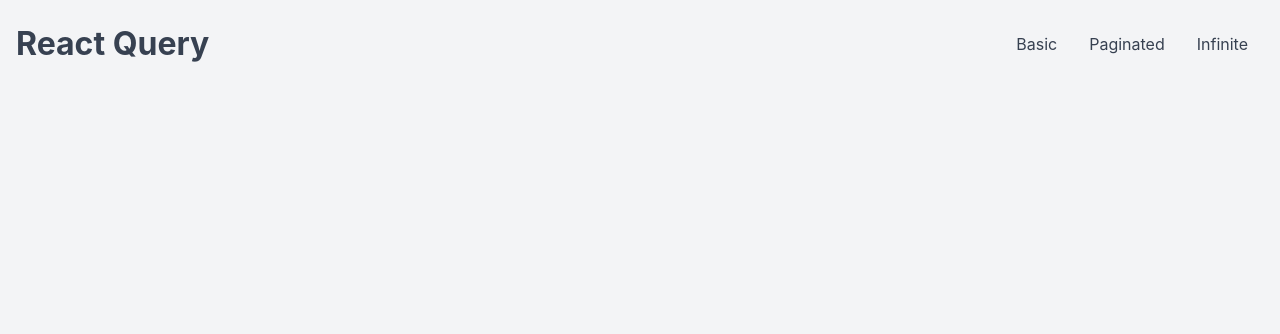
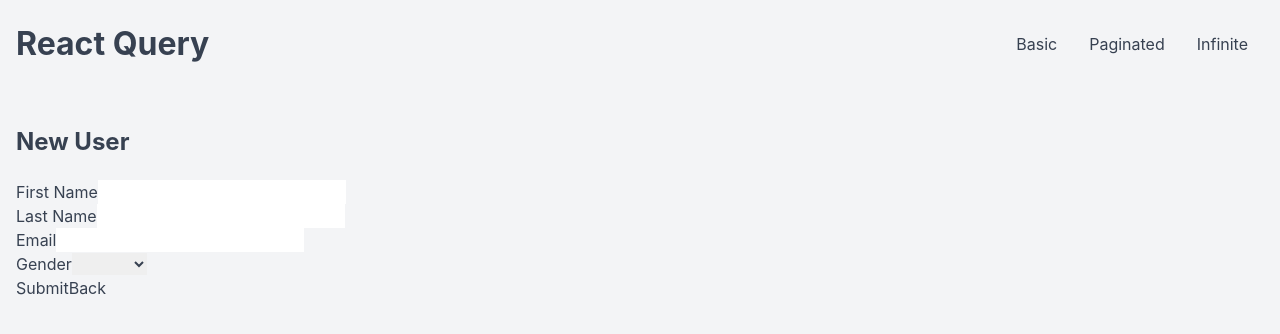
Before and after one commit to viet34tqc/react-query-demo, a React (Create React App) app: page /user/create in a window 1280 px wide. Shown: the top 334 px of the page. Built offline with nearby package versions, Linux system fonts and the light colour scheme.

Commit message:
React hook form and validation

```diff
--- a/package.json
+++ b/package.json
@@ -4,6 +4,7 @@
   "private": true,
   "dependencies": {
     "@craco/craco": "^6.2.0",
+    "@hookform/resolvers": "^2.6.1",
     "@testing-library/jest-dom": "^5.11.4",
     "@testing-library/react": "^11.1.0",
     "@testing-library/user-event": "^12.1.10",
@@ -20,7 +21,8 @@
     "react-router-dom": "^5.2.0",
     "react-scripts": "4.0.3",
     "typescript": "^4.1.2",
-    "web-vitals": "^1.0.1"
+    "web-vitals": "^1.0.1",
+    "yup": "^0.32.9"
   },
   "scripts": {
     "start": "craco start",
--- a/src/App.tsx
+++ b/src/App.tsx
@@ -2,6 +2,7 @@
 import { Route, Switch } from 'react-router-dom';
 import Header from './components/Header/Header';
 import BasicQuery from './pages/BasicQuery';
+import CreateUser from './pages/CreateUser';
 import InfiniteQuery from './pages/InfiniteQuery';
 import PaginatedQuery from './pages/PaginatedQuery';
 
@@ -19,8 +20,11 @@
 						<Route path="/paginated">
 							<PaginatedQuery />
 						</Route>
-						<Route path="/" exact>
+						<Route path="/infinite">
 							<InfiniteQuery />
+						</Route>
+						<Route path="/user/create">
+							<CreateUser />
 						</Route>
 					</Switch>
 				</QueryClientProvider>
--- /dev/null
+++ b/src/components/UserForm/UserForm.tsx
@@ -0,0 +1,82 @@
+import { yupResolver } from '@hookform/resolvers/yup';
+import { SubmitHandler, useForm } from 'react-hook-form';
+import { useHistory } from 'react-router-dom';
+import * as yup from 'yup';
+
+enum GenderEnum {
+	female = 'female',
+	male = 'male',
+}
+
+interface FormData {
+	first_name: string;
+	last_name: string;
+	email: string;
+	gender: GenderEnum;
+}
+
+const schema = yup.object().shape({
+	first_name: yup.string().required(),
+	last_name: yup.string().required(),
+	email: yup.string().required().email(),
+	gender: yup.string().required().oneOf(Object.values(GenderEnum)),
+});
+
+const UserForm = () => {
+	const history = useHistory();
+	const {
+		register,
+		formState: { errors },
+		handleSubmit,
+	} = useForm<FormData>({
+		resolver: yupResolver(schema),
+	});
+
+	const onSubmit: SubmitHandler<FormData> = (data) => console.log(data);
+	return (
+		<form onSubmit={handleSubmit(onSubmit)}>
+			<div className="form-control">
+				<label htmlFor="first_name">First Name</label>
+				<input type="text" id="first_name" {...register('first_name')} />
+				{errors?.first_name && (
+					<div className="errors">First Name is required</div>
+				)}
+			</div>
+			<div className="form-control">
+				<label htmlFor="last_name">Last Name</label>
+				<input type="text" id="last_name" {...register('last_name')} />
+				{errors?.last_name && (
+					<div className="errors">Last Name is required</div>
+				)}
+			</div>
+			<div className="form-control">
+				<label htmlFor="email">Email</label>
+				<input type="email" id="email" {...register('email')} />
+				{errors.email && errors.email.type === 'required' && (
+					<div className="errors">Email is required</div>
+				)}
+				{errors.email && errors.email.type === 'pattern' && (
+					<div className="errors">Provide a valid email address</div>
+				)}
+			</div>
+			<div className="form-control">
+				<label htmlFor="gender">Gender</label>
+				<select id="gender" {...register('gender')}>
+					<option value=""></option>
+					<option value="Male">Male</option>
+					<option value="Female">Female</option>
+				</select>
+
+				{errors.gender && <div className="errors">Gender is required</div>}
+			</div>
+			<div className="form-control">
+				<button type="submit">Submit</button>
+				<button type="button" onClick={() => history.goBack()}>
+					Back
+				</button>
+			</div>
+		</form>
+	);
+};
+
+export default UserForm;
--- a/src/components/UsersTable/UsersTable.tsx
+++ b/src/components/UsersTable/UsersTable.tsx
@@ -32,6 +32,8 @@
 		</tr>
 	));
 	return (
+		<>
+			<Link to="/user/create">Create User</Link>
 			<table className="table-fixed table-users" style={{ width: '100%' }}>
 				<thead className="text-white bg-pink-900">
 					<tr className="py-4">
@@ -45,6 +47,7 @@
 				</thead>
 				<tbody>{rows}</tbody>
 			</table>
+		</>
 	);
 };
 
--- /dev/null
+++ b/src/pages/CreateUser.tsx
@@ -0,0 +1,13 @@
+import UserForm from '../components/UserForm/UserForm';
+
+const CreateUser = () => {
+	return (
+		<div>
+			<h2>New User</h2>
+
+			<UserForm />
+		</div>
+	);
+};
+
+export default CreateUser;
```
Also changed, not shown: src/components/UserForm/UserForm.styles.scss (added), 1 other file (tests, documents, lock files or other folders). Lines whose indentation alone changed are shown as unchanged.
